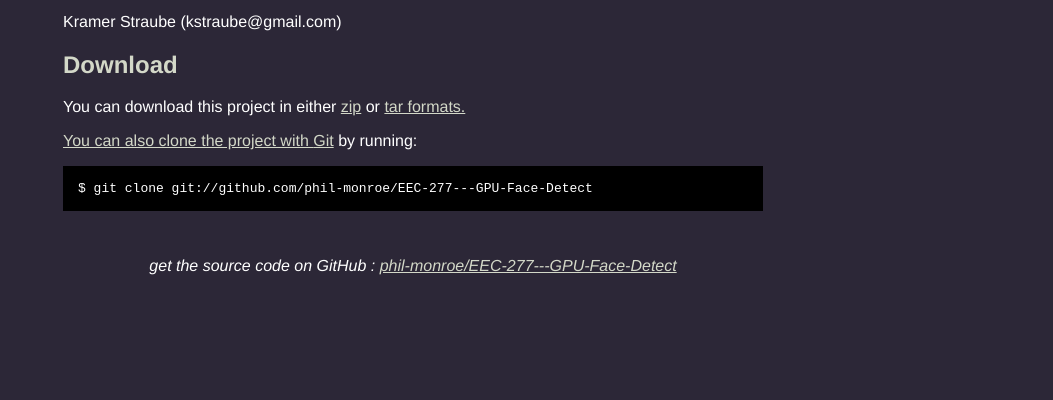
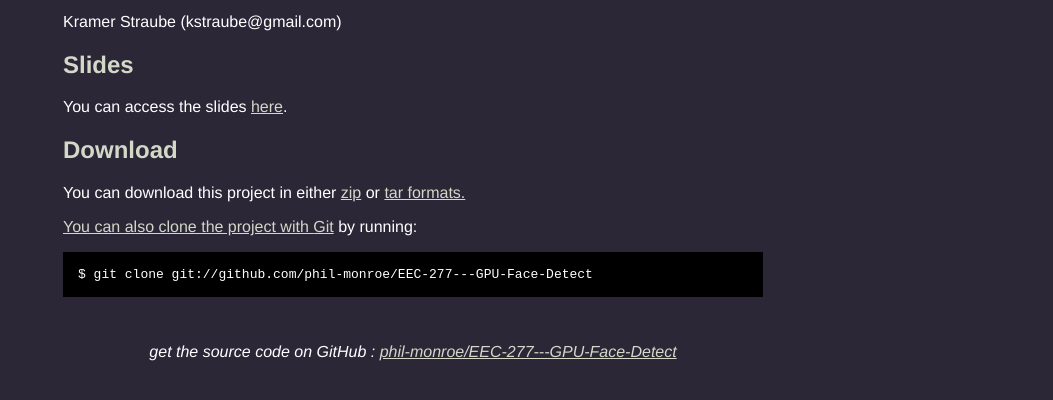
Before and after one commit to phil-monroe/EEC-277---GPU-Face-Detect, a plain HTML site: page index.html in a window 1280 px wide. Shown: the part 332-732 px from the top of the page, without its empty margins (227-1280 px from the left). Drawn offline with Linux system fonts and the light colour scheme.

Commit message:
linking to slides

```diff
--- a/index.html
+++ b/index.html
@@ -58,9 +58,12 @@
 
 
 
-      <h2>Authors</h2>
-      <p>Phil Monroe (phil@philmonroe.com)</p>
-      <p>Kramer Straube (kstraube@gmail.com)</p>
+    <h2>Authors</h2>
+    <p>Phil Monroe (phil@philmonroe.com)</p>
+    <p>Kramer Straube (kstraube@gmail.com)</p>
+
+	<h2>Slides</h2>
+	<p>You can access the slides <a href="slides/static/index.html">here</a>.
 
 
     <h2>Download</h2>
```
